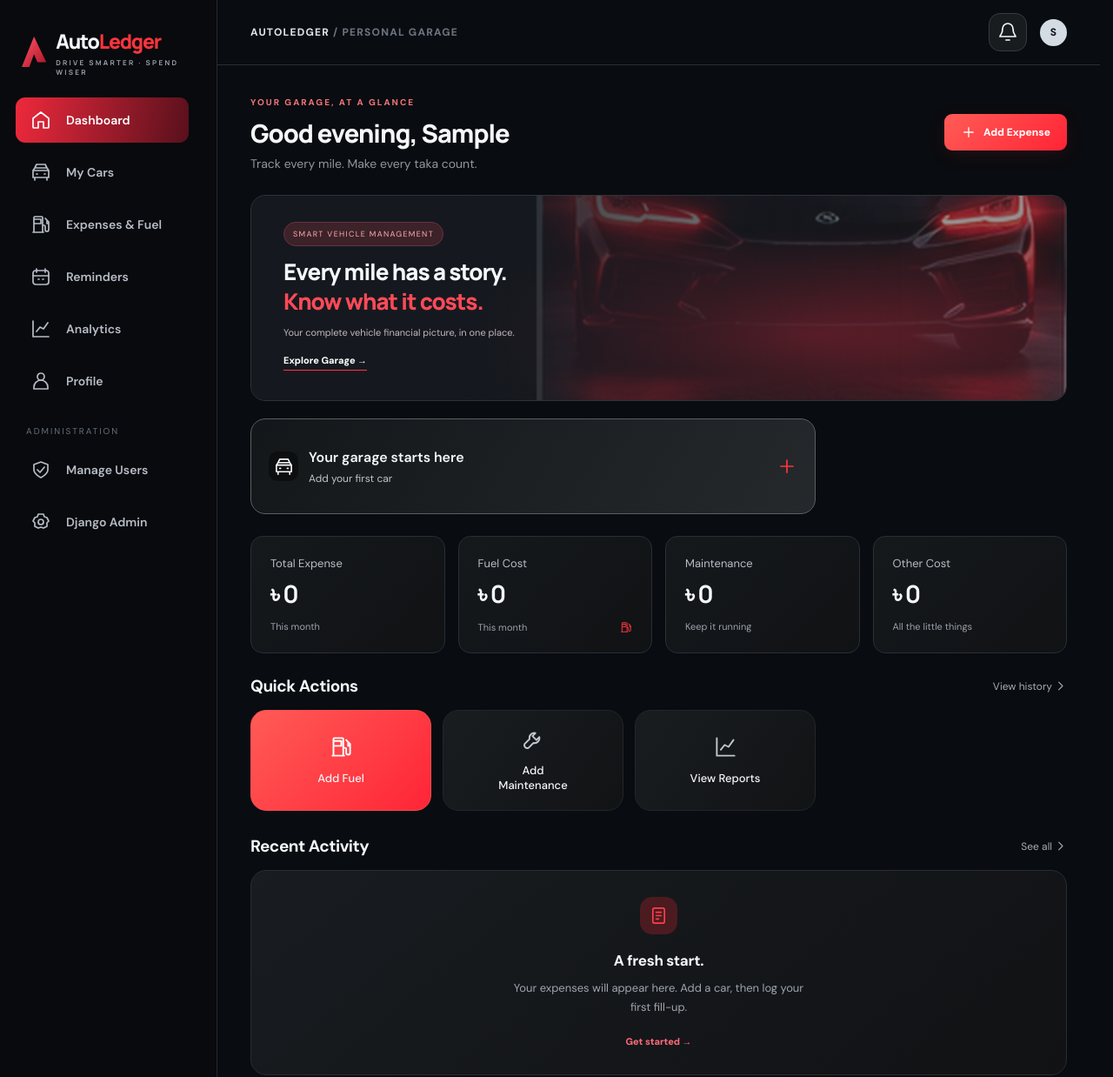
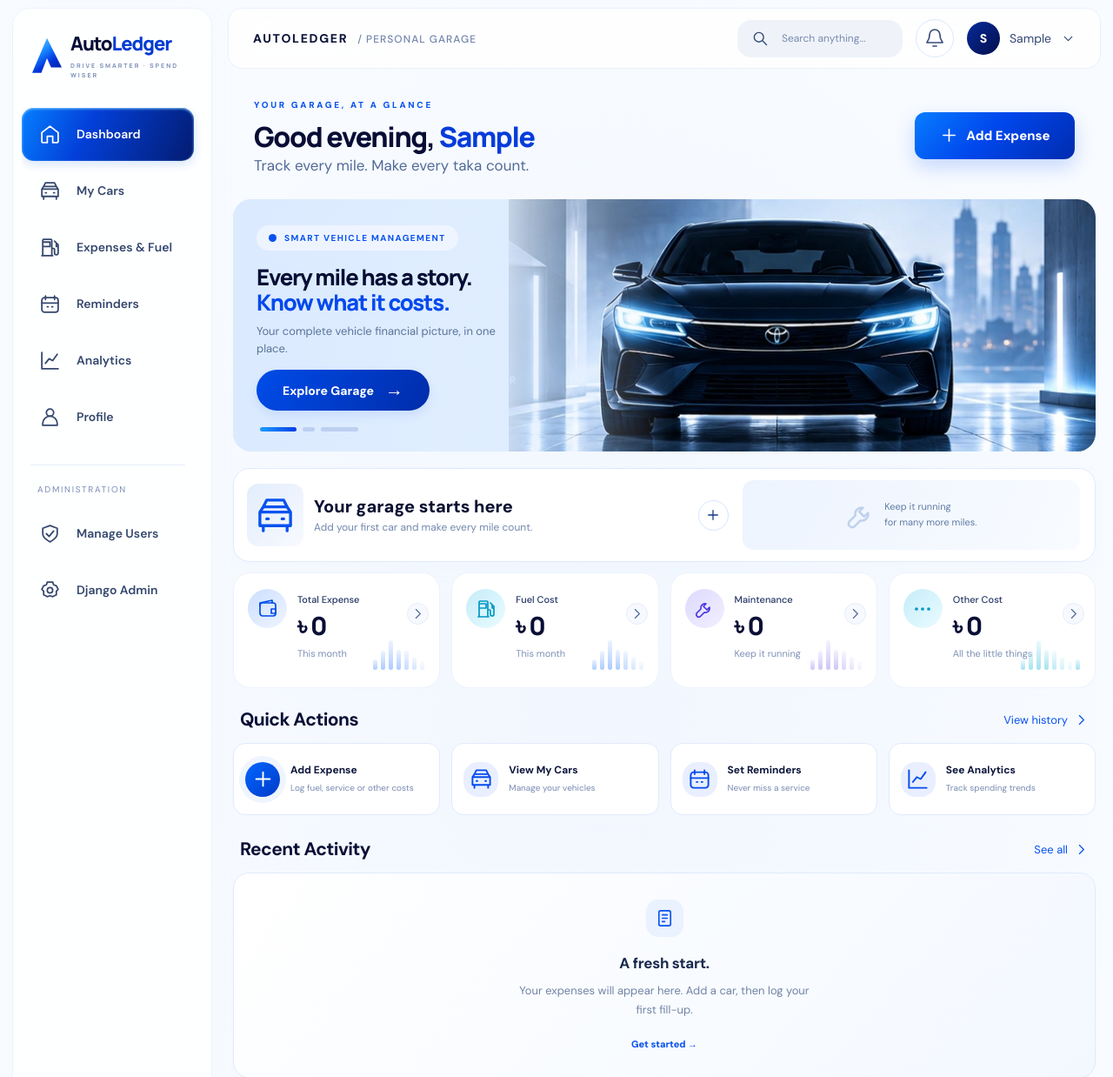
Before and after one commit to ooronnoromy/Auto_Legerd, a Django app: page / in a window 1280 px wide. Shown: the top 1238 px of the page at 87% size. Run offline with Django 5.2, Linux system fonts and the light colour scheme; the visitor is signed in with stand-in values (Sample User, id 1); data that the repository does not hold is empty.

Commit message:
Update The UI UX design

```diff
--- a/ledger/mobile_views.py
+++ b/ledger/mobile_views.py
@@ -155,7 +155,7 @@ def reports(request):
     totals = list(items.values('category').annotate(total=Sum('amount')).order_by('-total'))
     grand = items.aggregate(s=Sum('amount'))['s'] or Decimal('0')
     category_names = dict(Expense.TYPES)
-    colors = ['#ff343e', '#ffb07c', '#219fd5', '#6786ab', '#9c83db', '#6ac9a5', '#ddb760']
+    colors = ['#0754ef', '#20b8d8', '#8075ed', '#6a9cdd', '#b49be6', '#55bda8', '#e0b86b']
     for index, row in enumerate(totals):
         row.update(label=category_names.get(row['category'], row['category']),
                    percent=round(float(row['total'] / grand * 100)) if grand else 0,
--- a/ledger/templatetags/ui.py
+++ b/ledger/templatetags/ui.py
@@ -3,6 +3,10 @@ from django.utils.safestring import mark_safe
 
 register = template.Library()
 PATHS = {
+    'search': '<circle cx="10.5" cy="10.5" r="6.5"/><path d="m16 16 5 5"/>',
+    'down': '<path d="m6 9 6 6 6-6"/>',
+    'wallet': '<rect x="3" y="5" width="18" height="15" rx="3"/><path d="M3 8V5l14-3v3m-1 7h5v5h-5z"/>',
+    'more': '<circle cx="5" cy="12" r="1"/><circle cx="12" cy="12" r="1"/><circle cx="19" cy="12" r="1"/>',
     'home': '<path d="m3 10 9-7 9 7v10a1 1 0 0 1-1 1h-5v-7H9v7H4a1 1 0 0 1-1-1z"/>',
     'car': '<path d="m5 7 2-4h10l2 4 2 3v8H3v-8zM3 10h18M7 14h1m8 0h1M5 18v3m14-3v3M5 7h14"/>',
     'plus': '<path d="M12 5v14M5 12h14"/>',
--- a/ledger/views.py
+++ b/ledger/views.py
@@ -73,8 +73,9 @@ def dashboard(request):
  cats=[{'label':label,'value':float(totals[key])} for key,label in Expense.TYPES if totals[key]]
  vehicles=Vehicle.objects.filter(owner=request.user)
  vehicle=vehicles.first()
+ vehicle_expenses=ex.filter(vehicle=vehicle) if vehicle else ex.none()
  upcoming=Reminder.objects.filter(owner=request.user,completed=False).select_related('vehicle')[:5]
- return render(request,'ledger/dashboard.html',{**base_context(request),'vehicle':vehicle,'vehicles':vehicles,'recent':ex[:7],'reminders':upcoming,'total':total,'fuel':totals['fuel'],'maintenance':totals['maintenance'],'other':total-totals['fuel']-totals['maintenance'],'monthly_json':json.dumps(monthly),'cats_json':json.dumps(cats),'expense_count':current.count()})
+ return render(request,'ledger/dashboard.html',{**base_context(request),'vehicle':vehicle,'vehicles':vehicles,'vehicle_total':vehicle_expenses.aggregate(v=Sum('amount'))['v'] or 0,'last_fuel':vehicle_expenses.filter(category='fuel').first(),'last_service':vehicle_expenses.filter(category='maintenance').first(),'recent':ex[:7],'reminders':upcoming,'total':total,'fuel':totals['fuel'],'maintenance':totals['maintenance'],'other':total-totals['fuel']-totals['maintenance'],'monthly_json':json.dumps(monthly),'cats_json':json.dumps(cats),'expense_count':current.count()})
 
 @login_required
 def vehicles(request):return render(request,'ledger/vehicles.html',{**base_context(request),'items':Vehicle.objects.filter(owner=request.user)})
@@ -88,6 +89,9 @@ def vehicle_form(request,pk=None):
 @login_required
 def expenses(request):
  items=Expense.objects.filter(owner=request.user).select_related('vehicle')
+ search_query=request.GET.get('q','').strip()[:150]
+ if search_query:items=items.filter(Q(title__icontains=search_query)|Q(vehicle__name__icontains=search_query)|Q(station__icontains=search_query)|Q(notes__icontains=search_query))
+ if request.GET.get('group')=='other':items=items.exclude(category__in=['fuel','maintenance'])
  category=request.GET.get('category','')
  if category in dict(Expense.TYPES):items=items.filter(category=category)
  vehicle_id=request.GET.get('vehicle','')
@@ -96,7 +100,7 @@ def expenses(request):
  if fuel_type:items=items.filter(fuel_type=fuel_type)
  station=request.GET.get('station','')
  if station:items=items.filter(station=station)
- return render(request,'ledger/expenses.html',{**base_context(request),'items':items[:300],'selected':category,'categories':Expense.TYPES,'selected_vehicle':vehicle_id,'selected_fuel':fuel_type,'fuel_types':['Petrol','Octane','Diesel','LPG','CNG','Electric'],'selected_station':station,'mobile_title':'Fuel History' if category=='fuel' else 'Maintenance History' if category=='maintenance' else 'Expense History'})
+ return render(request,'ledger/expenses.html',{**base_context(request),'items':items[:300],'search_query':search_query,'selected':category,'categories':Expense.TYPES,'selected_vehicle':vehicle_id,'selected_fuel':fuel_type,'fuel_types':['Petrol','Octane','Diesel','LPG','CNG','Electric'],'selected_station':station,'mobile_title':'Fuel History' if category=='fuel' else 'Maintenance History' if category=='maintenance' else 'Expense History'})
 @login_required
 def expense_form(request,pk=None):
  obj=get_object_or_404(Expense,pk=pk,owner=request.user) if pk else None
@@ -150,7 +154,7 @@ def export_csv(request):
   w.writerow([e.date,e.vehicle.name,e.get_category_display(),e.title,e.amount,e.odometer or '',e.liters or '',e.fuel_type,e.station,e.notes])
  return response
 
-def manifest(request):return JsonResponse({'name':'AutoLedger – Car Cost Manager','short_name':'AutoLedger','start_url':'/','scope':'/','display':'standalone','background_color':'#090b0e','theme_color':'#0d0f12','icons':[{'src':'/static/icons/icon-192.png','sizes':'192x192','type':'image/png'},{'src':'/static/icons/icon-512.png','sizes':'512x512','type':'image/png'}]})
+def manifest(request):return JsonResponse({'name':'AutoLedger – Car Cost Manager','short_name':'AutoLedger','start_url':'/','scope':'/','display':'standalone','background_color':'#f5f9ff','theme_color':'#f5f9ff','icons':[{'src':'/static/icons/icon-192.png','sizes':'192x192','type':'image/png'},{'src':'/static/icons/icon-512.png','sizes':'512x512','type':'image/png'}]})
 def service_worker(request):
  from django.conf import settings
  script=(settings.BASE_DIR/'static'/'js'/'service-worker.js').read_text(encoding='utf-8')
--- a/static/js/app.js
+++ b/static/js/app.js
@@ -98,7 +98,7 @@ window.addEventListener('load', () => {
     }); return;
   }
   document.querySelectorAll('[data-chart-fallback]').forEach(element => { element.hidden = true; });
-  Chart.defaults.color = '#9aa3af'; Chart.defaults.font.family = 'DM Sans, sans-serif';
+  Chart.defaults.color = '#6d7fa5'; Chart.defaults.font.family = 'DM Sans, sans-serif';
   charts.forEach(canvas => {
     let rows; try { rows = JSON.parse(canvas.dataset.values); } catch { return; }
     if (!rows.length || !rows.some(row => Number(row.value) > 0)) {
@@ -108,13 +108,13 @@ window.addEventListener('load', () => {
     }
     const trend = canvas.id === 'trendChart'; const context = canvas.getContext('2d');
     const gradient = context.createLinearGradient(0, 0, 0, 240);
-    gradient.addColorStop(0, 'rgba(255,52,62,.30)'); gradient.addColorStop(1, 'rgba(255,52,62,0)');
+    gradient.addColorStop(0, 'rgba(0,77,255,.30)'); gradient.addColorStop(1, 'rgba(0,77,255,0)');
     const reportLegend = Boolean(canvas.closest('.breakdown-layout'));
     new Chart(context, {
       type: trend ? 'line' : 'doughnut',
       data: {labels: rows.map(row => row.label), datasets: [{data: rows.map(row => row.value),
-        backgroundColor: trend ? gradient : ['#ff343e','#ffb07c','#219fd5','#6786ab','#9c83db','#6ac9a5','#ddb760'],
-        borderColor: trend ? '#ff343e' : '#080b0e', borderWidth: trend ? 2.5 : 2,
+        backgroundColor: trend ? gradient : ['#0754ef','#20b8d8','#8075ed','#6a9cdd','#b49be6','#55bda8','#e0b86b'],
+        borderColor: trend ? '#0754ef' : '#ffffff', borderWidth: trend ? 2.5 : 2,
         fill: trend, tension: .42, pointRadius: rows.length === 1 ? 4 : 0, hoverOffset: trend ? 0 : 5}]},
       options: {responsive: true, maintainAspectRatio: false, cutout: '69%',
         plugins: {legend: {display: !trend && !reportLegend, position: 'right', labels: {boxWidth: 8, padding: 12, font: {size: 10}}}},
--- a/static/js/service-worker.js
+++ b/static/js/service-worker.js
@@ -1,7 +1,7 @@
-const CACHE = 'autoledger-mobile-v4';
+const CACHE = 'autoledger-blue-v5';
 self.addEventListener('install', event => {
   event.waitUntil(caches.open(CACHE).then(cache => cache.addAll([
-    '/static/css/style.css', '/static/css/mobile.css', '/static/js/app.js', '/static/icons/icon-192.png',
+    '/static/css/style.css', '/static/css/mobile.css', '/static/css/garage.css', '/static/img/garage-banner.webp', '/static/img/garage-road.svg', '/static/js/app.js', '/static/icons/icon-192.png',
   ])).then(() => self.skipWaiting()));
 });
 self.addEventListener('activate', event => {
--- a/templates/ledger/base.html
+++ b/templates/ledger/base.html
@@ -1,10 +1,11 @@
 {% load static ui %}<!doctype html>
 <html lang="en"><head>
-<meta charset="utf-8"><meta name="viewport" content="width=device-width,initial-scale=1,viewport-fit=cover"><meta name="theme-color" content="#050607"><meta name="apple-mobile-web-app-capable" content="yes">
+<meta charset="utf-8"><meta name="viewport" content="width=device-width,initial-scale=1,viewport-fit=cover"><meta name="theme-color" content="#f5f9ff"><meta name="apple-mobile-web-app-capable" content="yes">
 <title>{% block title %}AutoLedger{% endblock %}</title>
 <link rel="manifest" href="{% url 'manifest' %}"><link rel="icon" href="{% static 'icons/icon-192.png' %}"><link rel="apple-touch-icon" href="{% static 'icons/icon-192.png' %}">
-<link rel="stylesheet" href="{% static 'css/style.css' %}?v=mobile-4"><link rel="stylesheet" href="{% static 'css/mobile.css' %}?v=mobile-4">
-<script defer src="https://cdn.jsdelivr.net/npm/chart.js@4.4.7/dist/chart.umd.min.js"></script><script defer src="{% static 'js/app.js' %}?v=mobile-4"></script>
+<link rel="stylesheet" href="{% static 'css/style.css' %}?v=blue-5"><link rel="stylesheet" href="{% static 'css/mobile.css' %}?v=blue-5">
+<link rel="stylesheet" href="{% static 'css/garage.css' %}?v=blue-5">
+<script defer src="https://cdn.jsdelivr.net/npm/chart.js@4.4.7/dist/chart.umd.min.js"></script><script defer src="{% static 'js/app.js' %}?v=blue-5"></script>
 </head><body class="app-body">
 <div class="app-shell">
 <aside class="sidebar" id="sidebar" aria-label="Main navigation">
@@ -20,9 +21,9 @@
 </nav><div class="sidebar-bottom"><div class="upgrade"><b>Drive smarter.</b><span>Every kilometer. Every taka. In one place.</span></div><a class="user-chip" href="{% url 'profile' %}"><span class="avatar">{{ request.user.first_name|first|default:'U'|upper }}</span><span><b>{{ request.user.get_full_name|default:request.user.username }}</b><small>{{ request.user.username }}</small></span></a><form method="post" action="{% url 'logout' %}">{% csrf_token %}<button class="logout" type="submit">{% icon 'logout' %} Sign out</button></form></div></div>
 </aside>
 <main class="main" id="main-content" tabindex="0" aria-label="Main content">
-<header class="topbar"><button id="mobile-menu" class="hamburger" aria-label="Open menu" aria-expanded="false" aria-controls="sidebar">{% icon 'menu' %}</button><div class="top-search">AUTOLEDGER <span>/ PERSONAL GARAGE</span></div><div class="top-actions"><button class="install-btn" id="install-btn" hidden>Install App</button><a class="icon-button" href="{% url 'reminders' %}" aria-label="Reminders">{% icon 'bell' %}</a><a href="{% url 'profile' %}" class="avatar mini">{{ request.user.first_name|first|default:'U'|upper }}</a></div></header>
+<header class="topbar"><div class="top-search">AUTOLEDGER <span>/ PERSONAL GARAGE</span></div><div class="top-actions"><form class="global-search" action="{% url 'expenses' %}" method="get" role="search">{% icon 'search' %}<input type="search" name="q" placeholder="Search anything..." aria-label="Search expenses" value="{{ search_query|default:'' }}"></form><button class="install-btn" id="install-btn" hidden>Install App</button><a class="icon-button" href="{% url 'reminders' %}" aria-label="Reminders">{% icon 'bell' %}</a><a href="{% url 'profile' %}" class="top-account"><span class="avatar mini">{{ request.user.first_name|first|default:'U'|upper }}</span><span>{{ request.user.first_name|default:'My account' }}</span>{% icon 'down' %}</a></div></header>
 <header class="mobile-header">
-{% if active_nav == 'home' %}<div class="greeting"><span>{{ greeting }},</span><b>{{ request.user.first_name|default:'Driver' }}</b></div><a class="icon-button notification" href="{% url 'reminders' %}" aria-label="View reminders">{% icon 'bell' %}{% if pending_reminder_count %}<span class="notification-dot"></span>{% endif %}</a>
+{% if active_nav == 'home' %}<button id="mobile-menu" class="mobile-menu-button" aria-label="Open menu" aria-expanded="false" aria-controls="sidebar">{% icon 'menu' %}</button><div class="greeting"><span>{{ greeting }},</span><b>{{ request.user.first_name|default:'Driver' }}</b></div><a class="icon-button notification" href="{% url 'reminders' %}" aria-label="View reminders">{% icon 'bell' %}{% if pending_reminder_count %}<span class="notification-dot"></span>{% endif %}</a>
 {% else %}<a class="mobile-back" href="{% url back|default:'dashboard' %}" aria-label="Go back">{% icon 'back' %}</a><h1>{{ heading|default:mobile_title }}</h1><a class="icon-button" href="{% url 'reminders' %}" aria-label="View reminders">{% icon 'bell' %}</a>{% endif %}
 </header>
 <div class="page">{% for message in messages %}<div class="alert {% if message.tags == 'error' %}alert-error{% endif %}" role="status">{{ message }}</div>{% endfor %}{% block content %}{% endblock %}<footer class="mobile-footnote">AUTO<span>LEDGER</span> <span class="footnote-dot">&middot;</span> EVERY MILE MATTERS</footer></div>
--- a/templates/ledger/dashboard.html
+++ b/templates/ledger/dashboard.html
@@ -1,9 +1,21 @@
 {% extends 'ledger/base.html' %}{% load static ui %}{% block title %}Home &middot; AutoLedger{% endblock %}{% block content %}
-<div class="page-head desktop-heading"><div><span class="eyebrow">YOUR GARAGE, AT A GLANCE</span><h1>{{ greeting }}, {{ request.user.first_name|default:'Driver' }}</h1><p>Track every mile. Make every taka count.</p></div><a href="{% url 'expense_add' %}" class="btn primary">{% icon 'plus' %} Add Expense</a></div>
-<section class="hero desktop-hero"><div class="hero-copy"><div class="hero-badge">SMART VEHICLE MANAGEMENT</div><h2>Every mile has a story.<br><em>Know what it costs.</em></h2><p>Your complete vehicle financial picture, in one place.</p><a href="{% url 'vehicles' %}" class="hero-button">Explore Garage &#8594;</a></div><div class="hero-photo"></div><div class="hero-glow"></div></section>
-{% if vehicle %}<a class="garage-preview" href="{% url 'vehicle_detail' vehicle.pk %}"><span class="preview-car-icon">{% icon 'car' %}</span><span class="preview-car-info"><b>{{ vehicle.name }}</b><small>{% if vehicle.year %}{{ vehicle.year }} &middot; {% endif %}{{ vehicle.plate }}</small></span><img src="{% if vehicle.photo %}{{ vehicle.photo.url }}{% else %}{% static 'img/car-hero.jpg' %}{% endif %}" alt="{{ vehicle.name }}"><span class="preview-arrow">{% icon 'chevron' %}</span></a>{% else %}<a class="garage-preview no-car" href="{% url 'vehicle_add' %}"><span class="preview-car-icon">{% icon 'car' %}</span><span class="preview-car-info"><b>Your garage starts here</b><small>Add your first car</small></span>{% icon 'plus' %}</a>{% endif %}
-<section class="metric-grid home-metrics"><div class="metric"><small>Total Expense</small><strong>&#2547; {{ total|floatformat:0 }}</strong><span class="metric-foot">This month</span></div><div class="metric"><small>Fuel Cost</small><strong>&#2547; {{ fuel|floatformat:0 }}</strong><span class="metric-foot">This month <span class="metric-mini-icon">{% icon 'fuel' %}</span></span></div><div class="metric"><small>Maintenance</small><strong>&#2547; {{ maintenance|floatformat:0 }}</strong><span class="metric-foot">Keep it running</span></div><div class="metric"><small>Other Cost</small><strong>&#2547; {{ other|floatformat:0 }}</strong><span class="metric-foot">All the little things</span></div></section>
-<section class="quick-section"><div class="section-heading"><h2>Quick Actions</h2><a href="{% url 'expenses' %}">View history {% icon 'chevron' %}</a></div><div class="quick-actions"><a class="quick-action primary-action" href="{% url 'expense_add' %}?category=fuel">{% icon 'fuel' %}<b>Add Fuel</b></a><a class="quick-action" href="{% url 'expense_add' %}?category=maintenance">{% icon 'wrench' %}<b>Add Maintenance</b></a><a class="quick-action" href="{% url 'reports' %}">{% icon 'chart' %}<b>View Reports</b></a></div></section>
+<div class="page-head desktop-heading"><div><span class="eyebrow">YOUR GARAGE, AT A GLANCE</span><h1>{{ greeting }}, <em>{{ request.user.first_name|default:'Driver' }}</em></h1><p>Track every mile. Make every taka count.</p></div><a href="{% url 'expense_add' %}" class="btn primary">{% icon 'plus' %} Add Expense</a></div>
+<section class="hero desktop-hero" aria-label="Welcome to your smart garage"><div class="hero-copy"><div class="hero-badge"><span></span> SMART VEHICLE MANAGEMENT</div><h2>Every mile has a story.<br><em>Know what it costs.</em></h2><p>Your complete vehicle financial picture, in one place.</p><a href="{% url 'vehicles' %}" class="hero-button">Explore Garage <span>&#8594;</span></a><div class="hero-indicators" aria-hidden="true"><i></i><i></i><i></i></div></div><div class="hero-photo"></div><div class="hero-glow"></div></section>
+<section class="garage-summary" aria-label="Your vehicle at a glance">
+{% if vehicle %}<a class="garage-preview" href="{% url 'vehicle_detail' vehicle.pk %}">{% if vehicle.photo %}<img src="{{ vehicle.photo.url }}" alt="{{ vehicle.name }}">{% else %}<span class="preview-car-icon">{% icon 'car' %}</span>{% endif %}<span class="preview-car-info"><b>{{ vehicle.name }}</b><small>{% if vehicle.year %}{{ vehicle.year }} &middot; {% endif %}{{ vehicle.plate }}</small></span><span class="preview-arrow">{% icon 'chevron' %}</span></a>
+<div class="garage-stat"><span class="stat-icon">{% icon 'car' %}</span><span><small>Total Expenses</small><strong>&#2547; {{ vehicle_total|floatformat:0 }}</strong></span></div><a class="garage-stat" href="{% url 'expenses' %}?category=fuel&amp;vehicle={{ vehicle.pk }}"><span class="stat-icon">{% icon 'fuel' %}</span><span><small>Last Fuel</small><strong>{% if last_fuel %}{{ last_fuel.date|date:'d M' }}{% else %}&mdash;{% endif %}</strong></span></a><a class="garage-stat" href="{% url 'expenses' %}?category=maintenance&amp;vehicle={{ vehicle.pk }}"><span class="stat-icon">{% icon 'wrench' %}</span><span><small>Last Service</small><strong>{% if last_service %}{{ last_service.date|date:'d M' }}{% else %}&mdash;{% endif %}</strong></span></a>
+{% else %}<a class="garage-preview no-car" href="{% url 'vehicle_add' %}"><span class="preview-car-icon">{% icon 'car' %}</span><span class="preview-car-info"><b>Your garage starts here</b><small>Add your first car and make every mile count.</small></span><span class="preview-arrow">{% icon 'plus' %}</span></a>{% endif %}<a class="garage-tip" href="{% url 'reminder_add' %}">{% icon 'wrench' %}<span>Keep it running<br>for many more miles.</span></a></section>
+<section class="metric-grid home-metrics" aria-label="This month's expenses">
+<a class="metric metric-total" href="{% url 'expenses' %}"><span class="metric-symbol">{% icon 'wallet' %}</span><div><small>Total Expense</small><strong>&#2547; {{ total|floatformat:0 }}</strong><span class="metric-foot">This month</span></div><span class="metric-next">{% icon 'chevron' %}</span><span class="metric-bars" aria-hidden="true"><i></i><i></i><i></i><i></i><i></i><i></i><i></i></span></a>
+<a class="metric metric-fuel" href="{% url 'expenses' %}?category=fuel"><span class="metric-symbol">{% icon 'fuel' %}</span><div><small>Fuel Cost</small><strong>&#2547; {{ fuel|floatformat:0 }}</strong><span class="metric-foot">This month</span></div><span class="metric-next">{% icon 'chevron' %}</span><span class="metric-bars" aria-hidden="true"><i></i><i></i><i></i><i></i><i></i><i></i><i></i></span></a>
+<a class="metric metric-service" href="{% url 'expenses' %}?category=maintenance"><span class="metric-symbol">{% icon 'wrench' %}</span><div><small>Maintenance</small><strong>&#2547; {{ maintenance|floatformat:0 }}</strong><span class="metric-foot">Keep it running</span></div><span class="metric-next">{% icon 'chevron' %}</span><span class="metric-bars" aria-hidden="true"><i></i><i></i><i></i><i></i><i></i><i></i><i></i></span></a>
+<a class="metric metric-other" href="{% url 'expenses' %}?group=other"><span class="metric-symbol">{% icon 'more' %}</span><div><small>Other Cost</small><strong>&#2547; {{ other|floatformat:0 }}</strong><span class="metric-foot">All the little things</span></div><span class="metric-next">{% icon 'chevron' %}</span><span class="metric-bars" aria-hidden="true"><i></i><i></i><i></i><i></i><i></i><i></i><i></i><i></i></span></a>
+</section>
+<section class="quick-section"><div class="section-heading"><h2>Quick Actions</h2><a href="{% url 'expenses' %}">View history {% icon 'chevron' %}</a></div><div class="quick-actions">
+<a class="quick-action primary-action" href="{% url 'expense_add' %}"><span class="quick-icon">{% icon 'plus' %}</span><span><b>Add Expense</b><small>Log fuel, service or other costs</small></span>{% icon 'chevron' %}</a>
+<a class="quick-action" href="{% url 'vehicles' %}"><span class="quick-icon">{% icon 'car' %}</span><span><b>View My Cars</b><small>Manage your vehicles</small></span>{% icon 'chevron' %}</a>
+<a class="quick-action" href="{% url 'reminder_add' %}"><span class="quick-icon">{% icon 'calendar' %}</span><span><b>Set Reminders</b><small>Never miss a service</small></span>{% icon 'chevron' %}</a>
+<a class="quick-action" href="{% url 'reports' %}"><span class="quick-icon">{% icon 'chart' %}</span><span><b>See Analytics</b><small>Track spending trends</small></span>{% icon 'chevron' %}</a></div></section>
 <section class="recent-section"><div class="section-heading"><h2>Recent Activity</h2><a href="{% url 'expenses' %}">See all {% icon 'chevron' %}</a></div>{% for e in recent %}<a class="history-card compact-card" href="{% url 'expense_edit' e.pk %}"><span class="record-icon">{% if e.category == 'fuel' %}{% icon 'fuel' %}{% elif e.category == 'maintenance' %}{% icon 'wrench' %}{% else %}{% icon 'history' %}{% endif %}</span><span class="record-info"><b>{{ e.title }}</b><small>{{ e.date|date:'d M Y' }} &#2547; {{ e.vehicle.name }}</small></span><strong>&#2547; {{ e.amount|floatformat:0 }}</strong></a>{% empty %}<div class="empty-state"><span class="record-icon">{% icon 'history' %}</span><h3>A fresh start.</h3><p>Your expenses will appear here. Add a car, then log your first fill-up.</p><a class="text-link" href="{% if vehicle %}{% url 'expense_add' %}?category=fuel{% else %}{% url 'vehicle_add' %}{% endif %}">Get started &#8594;</a></div>{% endfor %}</section>
 <section class="charts-grid home-charts"><div class="panel chart-panel"><div class="panel-head"><h3>Expense Trend</h3><span class="pill">Last 6 months</span></div><div class="chart-area"><canvas id="trendChart" data-values='{{ monthly_json }}' aria-label="Monthly expense trend"></canvas></div></div><div class="panel chart-panel"><div class="panel-head"><h3>Expense Breakdown</h3><span class="pill">This month</span></div><div class="donut-container"><canvas id="categoryChart" data-values='{{ cats_json }}' aria-label="Expenses by category"></canvas></div></div></section>
 <section class="upcoming-section"><div class="section-heading"><h2>Upcoming Reminders</h2><a href="{% url 'reminders' %}">See all {% icon 'chevron' %}</a></div>{% for r in reminders %}<a class="history-card compact-card" href="{% url 'reminder_edit' r.pk %}"><span class="record-icon">{% icon 'calendar' %}</span><span class="record-info"><b>{{ r.title }}</b><small>{{ r.vehicle.name }} &middot; {% if r.due_date %}{{ r.due_date|date:'d M Y' }}{% else %}{{ r.due_odometer|default:0 }} km{% endif %}</small></span>{% icon 'chevron' %}</a>{% empty %}<a class="empty-reminder" href="{% url 'reminder_add' %}">{% icon 'calendar' %}<span>No reminders yet. Schedule your next service.</span>{% icon 'plus' %}</a>{% endfor %}</section>
```
Also changed, not shown: ledger/tests.py (+21 -0 lines), templates/registration/login.html (+1 -1 lines), static/css/garage.css (added), static/img/garage-banner.webp (added), static/img/garage-road.svg (added).
